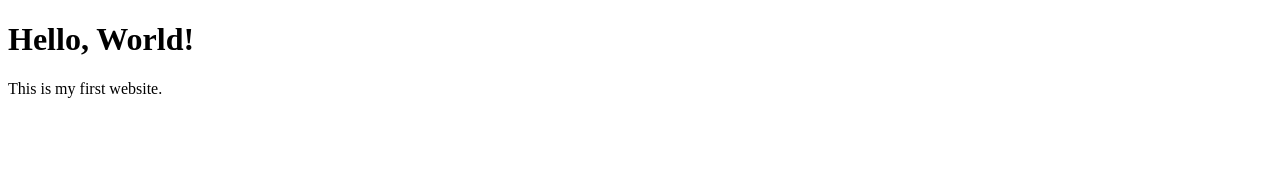
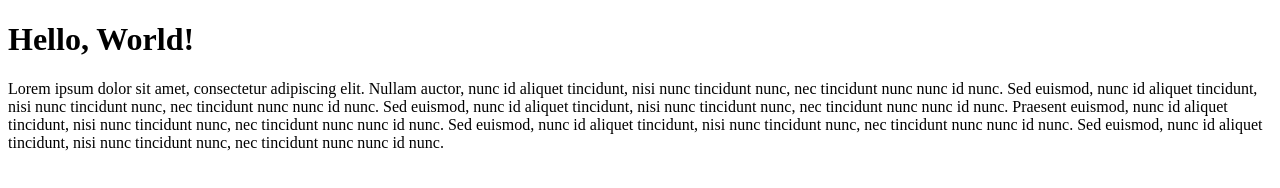
Before and after one commit to Noch-Schatten/Roti, a plain HTML site: page index.html in a window 1280 px wide. Drawn offline with Linux system fonts and the light colour scheme.

Commit message:
Update index.html

```diff
--- a/index.html
+++ b/index.html
@@ -5,6 +5,8 @@
 </head>
 <body>
     <h1>Hello, World!</h1>
-    <p>This is my first website.</p>
+    <p>Lorem ipsum dolor sit amet, consectetur adipiscing elit. Nullam auctor, nunc id aliquet tincidunt, nisi nunc tincidunt nunc, nec tincidunt nunc nunc id nunc. Sed euismod, nunc id aliquet tincidunt, nisi nunc tincidunt nunc, nec tincidunt nunc nunc id nunc. Sed euismod, nunc id aliquet tincidunt, nisi nunc tincidunt nunc, nec tincidunt nunc nunc id nunc.
+
+Praesent euismod, nunc id aliquet tincidunt, nisi nunc tincidunt nunc, nec tincidunt nunc nunc id nunc. Sed euismod, nunc id aliquet tincidunt, nisi nunc tincidunt nunc, nec tincidunt nunc nunc id nunc. Sed euismod, nunc id aliquet tincidunt, nisi nunc tincidunt nunc, nec tincidunt nunc nunc id nunc.</p>
 </body>
 </html>
```
